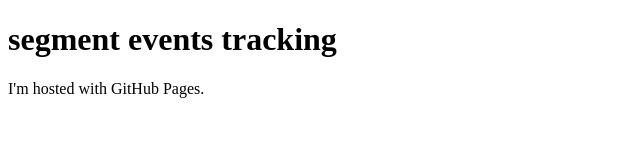
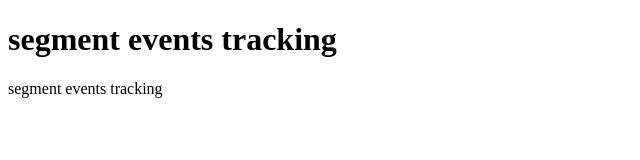
Before and after one commit to andriy-mazur-1988/andriy-mazur-1988.github.io, a plain HTML site: page index.html in a window 1280 px wide. Shown: the full height of the page, 0-640 px from the left. Drawn offline with Linux system fonts and the light colour scheme.

Commit message:
Update index.html

```diff
--- a/index.html
+++ b/index.html
@@ -9,7 +9,7 @@
       </script>
 </head>
 <body>
-<h1>segment events tracking </h1>
-<p>I'm hosted with GitHub Pages.</p>
+<h1>segment events tracking</h1>
+<p>segment events tracking</p>
 </body>
 </html>
```
